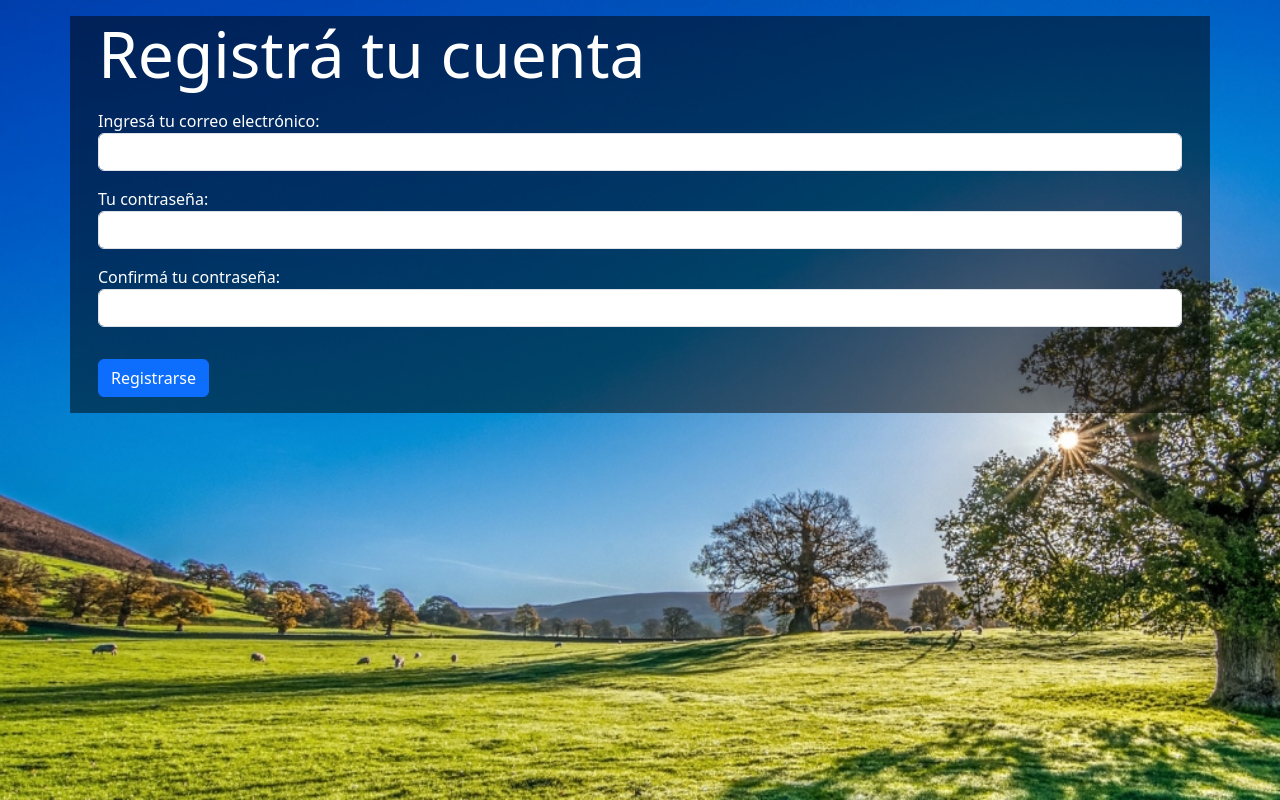
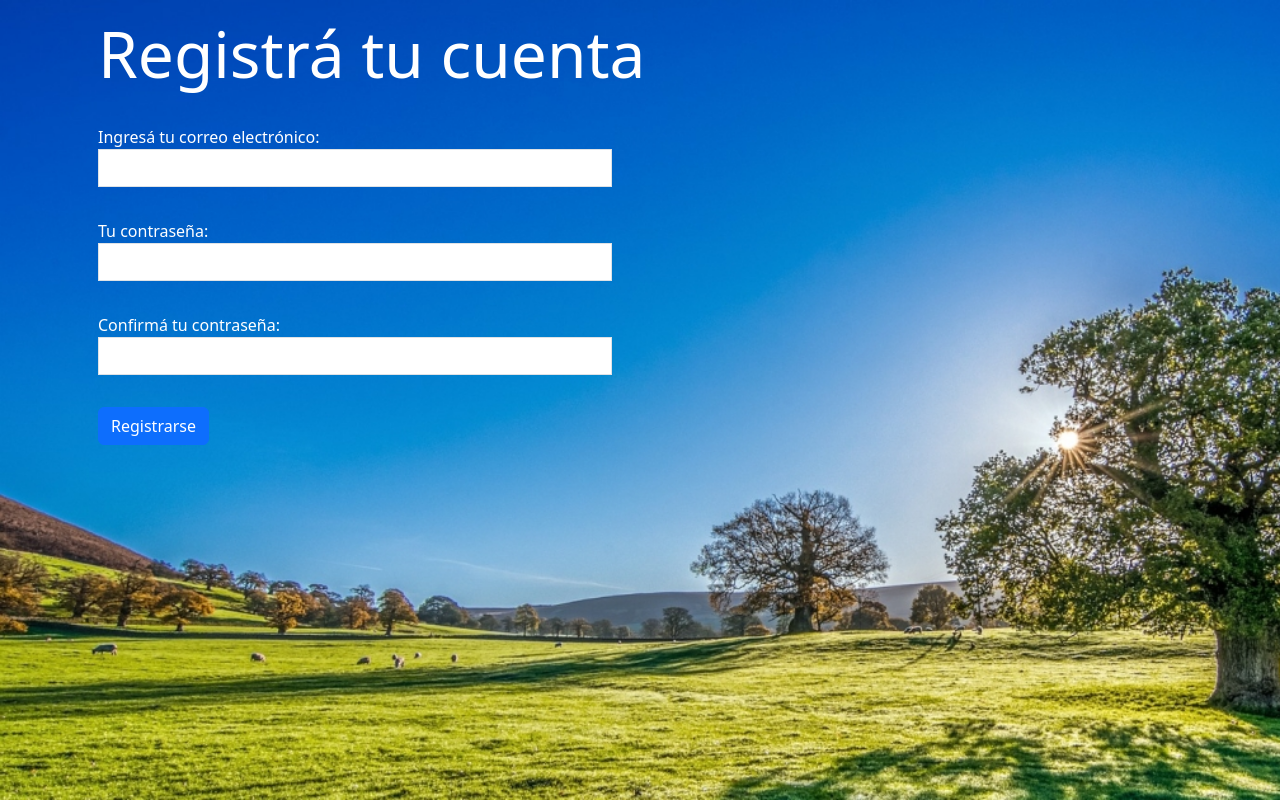
Before and after one commit to LogicalTrue/proyecto-final, a React (Create React App) app in the folder respirar/: page /register in a window 1280 px wide. Built offline with nearby package versions, Linux system fonts and the light colour scheme.

Commit message:
Correcciones en los input

```diff
--- a/respirar/src/Components/LoginForm.js
+++ b/respirar/src/Components/LoginForm.js
@@ -30,10 +30,11 @@ const LoginForm = () => {
     navigate('/register');
   };
 
-  return (
-    <div className="container ">
-      <h1 className='display-3 m-3 '>Iniciar Sesión</h1>
-      <div className="form-group m-3 ">
+  return (    <div className="container">
+  <h1 className="display-3 m-3">Iniciar Sesión</h1>
+  <div className="row">
+    <div className="col-md-6">
+      <div className="form-group">
         <label htmlFor="username">Ingrese su email:</label>
         <input
           type="text"
@@ -43,25 +44,35 @@ const LoginForm = () => {
           onChange={(e) => setUsername(e.target.value)}
         />
       </div>
-      <div className="form-group m-3 ">
-        <label htmlFor="password ">Ingrese su contraseña:</label>
+    </div>
+  </div>
+  <div className="row">
+    <div className="col-md-6">
+      <div className="form-group">
+        <label htmlFor="password">Ingrese su contraseña:</label>
         <input
           type="password"
           className="form-control"
           id="password"
           value={password}
           onChange={(e) => setPassword(e.target.value)}
-          onKeyPress={handleLogin }
+          onKeyPress={handleLogin}
         />
       </div>
-      <button className="btn btn-primary m-3 " onClick={handleLogin} onKeyPress={handleLogin} >
+    </div>
+  </div>
+  <div className="row">
+    <div className="col-md-6">
+      <button className="btn btn-primary m-3" onClick={handleLogin} onKeyPress={handleLogin}>
         Iniciar sesión
       </button>
-      <button className="btn btn-secondary m-3 " onClick={handleRegister}>
+      <button className="btn btn-secondary m-3" onClick={handleRegister}>
         Registrar
       </button>
     </div>
-  );
+  </div>
+</div>
+);
 };
 
 export default LoginForm;
--- a/respirar/src/Components/RegisterForm.js
+++ b/respirar/src/Components/RegisterForm.js
@@ -62,47 +62,74 @@ const RegisterForm = () => {
   return (
     <div className="container">
       <h1 className="display-3 m-3">Registrá tu cuenta</h1>
+      <div className="form-container">
+
+
+        <div className="row">
+          <div className="col-md-6">
+            <div className="form-group">
               <div className={`form-group m-3 ${errors.username && 'was-validated'}`}>
-        <label htmlFor="username">Ingresá tu correo electrónico: </label>
+                <label htmlFor="username">Ingresá tu correo electrónico:</label>
                 <input
                   type="text"
                   id="username"
                   value={username}
                   onChange={handleUsernameChange}
-          className={`form-control ${errors.username ? 'is-invalid' : ''}`}
+                  className={`form-control rounded-0 ${errors.username ? 'is-invalid' : ''}`}
                   required
                   pattern="^[^\s@]+@[^\s@]+\.[^\s@]+$"
                 />
                 {errors.username && <div className="invalid-feedback">{errors.username}</div>}
               </div>
+            </div>
+          </div>
+        </div>
+
+        <div className="row">
+          <div className="col-md-6">
+            <div className="form-group">
               <div className={`form-group m-3 ${errors.password && 'was-validated'}`}>
-        <label htmlFor="password">Tu contraseña: </label>
+                <label htmlFor="password">Tu contraseña:</label>
                 <input
                   type="password"
                   id="password"
                   value={password}
                   onChange={(e) => setPassword(e.target.value)}
-          className={`form-control ${errors.password ? 'is-invalid' : ''}`}
+                  className={`form-control rounded-0 ${errors.password ? 'is-invalid' : ''}`}
                   required
                   minLength="8"
                   pattern="(?=.*\d)(?=.*[a-zA-Z]).{8,}"
                 />
                 {errors.password && <div className="invalid-feedback">{errors.password}</div>}
               </div>
+            </div>
+          </div>
+        </div>
+
+
+        <div className="row">
+          <div className="col-md-6">
+            <div className="form-group">
               <div className={`form-group m-3 ${errors.confirmPassword && 'was-validated'}`}>
-        <label htmlFor="confirm-password">Confirmá tu contraseña: </label>
+                <label htmlFor="confirm-password">Confirmá tu contraseña:</label>
                 <input
                   type="password"
                   id="confirm-password"
                   value={confirmPassword}
                   onChange={(e) => setConfirmPassword(e.target.value)}
-          className={`form-control ${errors.confirmPassword ? 'is-invalid' : ''}`}
+                  className={`form-control rounded-0 ${errors.confirmPassword ? 'is-invalid' : ''}`}
                   required
                   minLength="8"
                   pattern="(?=.*\d)(?=.*[a-zA-Z]).{8,}"
                 />
                 {errors.confirmPassword && <div className="invalid-feedback">{errors.confirmPassword}</div>}
               </div>
+            </div>
+          </div>
+        </div>
+      </div>
+
+
       <button className="btn btn-primary m-3" onClick={handleRegister}>
         Registrarse
       </button>
@@ -111,4 +138,5 @@ const RegisterForm = () => {
   );
 };
 
+
 export default RegisterForm;
--- a/respirar/src/Components/main.css
+++ b/respirar/src/Components/main.css
@@ -31,6 +31,5 @@ body {
 }
 
 .container {
-  background-color: rgba(0, 0, 0, 0.5);
   color: white;
 }
```
Also changed, not shown: 12 other files (tests, documents, lock files or other folders). Lines whose indentation alone changed are shown as unchanged.
